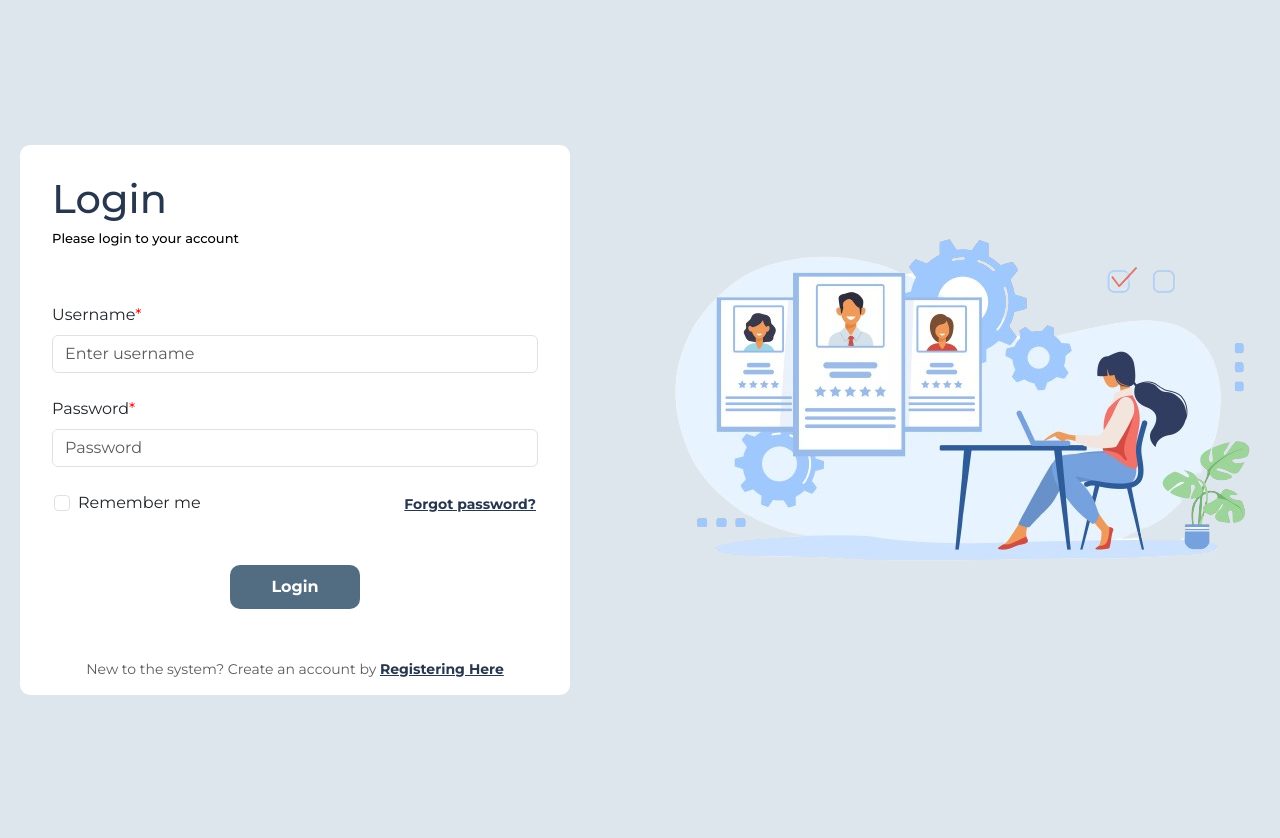
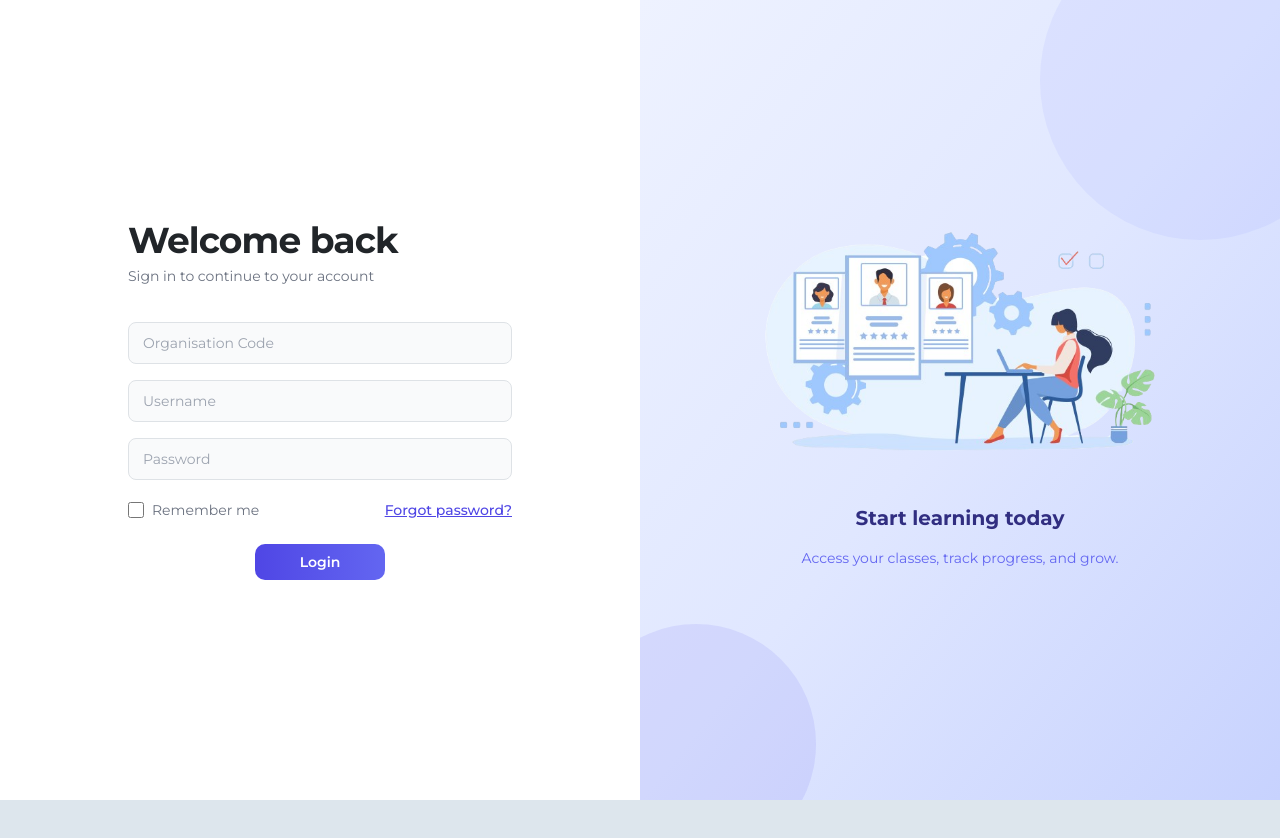
Before and after one commit to achintha-alahakoon/student-and-class-management-system-frontend, a React (Create React App) app: page / in a window 1280 px wide. After the commit the page ends 800 px from the top, so only its background shows below. Built offline with nearby package versions, Linux system fonts and the light colour scheme.

Commit message:
Install Tailwind CSS, Modify join form with Organisation Code

```diff
--- /dev/null
+++ b/postcss.config.js
@@ -0,0 +1,6 @@
+module.exports = {
+  plugins: {
+    tailwindcss: {},
+    autoprefixer: {},
+  },
+}
--- /dev/null
+++ b/src/context/AuthContext.jsx
@@ -0,0 +1,85 @@
+import { createContext, useContext, useEffect, useState } from "react";
+import { jwtDecode } from "jwt-decode";
+
+const AuthContext = createContext(null);
+
+export function AuthProvider({ children }) {
+  const [auth, setAuth] = useState({
+    user: null,
+    role: null,
+    tenantId: null,
+    token: null,
+    loading: true,
+  });
+
+  useEffect(() => {
+    const token = localStorage.getItem("token");
+    if (token) {
+      try {
+        const decoded = jwtDecode(token);
+
+        // Check if token is expired
+        const isExpired = decoded.exp * 1000 < Date.now();
+        if (isExpired) {
+          localStorage.removeItem("token");
+          localStorage.removeItem("role");
+          setAuth({ user: null, role: null, tenantId: null, token: null, loading: false });
+          return;
+        }
+
+        setAuth({
+          user: {
+            UserID: decoded.UserID,
+            Name: decoded.Name || null,
+            TenantID: decoded.TenantID,
+          },
+          role: decoded.Role,
+          tenantId: decoded.TenantID,
+          token,
+          loading: false,
+        });
+      } catch {
+        localStorage.removeItem("token");
+        localStorage.removeItem("role");
+        setAuth({ user: null, role: null, tenantId: null, token: null, loading: false });
+      }
+    } else {
+      setAuth((prev) => ({ ...prev, loading: false }));
+    }
+  }, []);
+
+  const login = (token, userData = null) => {
+  try {
+    console.log("Token received:", token); // <-- Add this
+    const decoded = jwtDecode(token);
+    console.log("Decoded JWT:", decoded); // <-- Add this
+    console.log("Role in JWT:", decoded.Role); // <-- Add this
+
+    localStorage.setItem("token", token);
+    localStorage.setItem("role", decoded.Role);
+    setAuth({ user: userData || { UserID: decoded.UserID, Name: decoded.Name, TenantID: decoded.TenantID }, role: decoded.Role, tenantId: decoded.TenantID, token, loading: false });
+  } catch (e) {
+    console.error("JWT Decode Error:", e); // <-- Add this
+  }
+};
+
+  const logout = () => {
+    localStorage.removeItem("token");
+    localStorage.removeItem("role");
+    setAuth({ user: null, role: null, tenantId: null, token: null, loading: false });
+  };
+
+  return (
+    <AuthContext.Provider value={{ ...auth, login, logout }}>
+      {children}
+    </AuthContext.Provider>
+  );
+}
+
+export function useAuth() {
+  const context = useContext(AuthContext);
+  if (!context) {
+    throw new Error("useAuth must be used inside <AuthProvider>");
+  }
+  return context;
+}
--- a/src/index.css
+++ b/src/index.css
@@ -1,4 +1,7 @@
 @import url('https://fonts.googleapis.com/css?family=Montserrat:wght@200;300;400;500;600;700&display=swap');
+@tailwind base;
+@tailwind components;
+@tailwind utilities;
 
 * {
   margin: 0;
@@ -7,5 +10,4 @@
 }
 body {
   background-color: #dde6ed !important;
-  padding: 20px;
 }
--- a/src/index.js
+++ b/src/index.js
@@ -2,10 +2,11 @@ import React from 'react';
 import ReactDOM from 'react-dom/client';
 import './index.css';
 import App from './App';
+import { AuthProvider } from "./context/AuthContext";
 
 const root = ReactDOM.createRoot(document.getElementById('root'));
 root.render(
-  <React.StrictMode>
+  <AuthProvider>
     <App />
-  </React.StrictMode>
+  </AuthProvider>
 );
--- a/src/pages/Login.jsx
+++ b/src/pages/Login.jsx
@@ -1,139 +1,147 @@
 import React, { useState } from "react";
-import { Container, Row, Col, Form, Button } from "react-bootstrap";
-import "bootstrap/dist/css/bootstrap.min.css";
+import { Link, useNavigate } from "react-router-dom";
+import axios from "axios";
 import loginpic from "../Images/loginpic.png";
-import { Link, useNavigate } from "react-router-dom";
-import "../styles/Login.css";
-import axios from "axios";
-import Validation from "../pages/LoginValidation";
+import { useAuth } from "../context/AuthContext";
 
 function Login() {
   const [values, setValues] = useState({
+    organisationCode: "",
     username: "",
     password: "",
   });
+  const [error, setError] = useState("");
+  const navigate = useNavigate();
+  const { login } = useAuth();
 
-  const navigate = useNavigate();
+  const handleSubmit = async (e) => {
+    e.preventDefault();
+    setError("");
 
-const [errors, setErrors] = useState({});
+    const payload = {
+      username: values.username,
+      password: values.password,
+      TenantID: values.organisationCode,
+    };
 
+    axios
+      .post("http://localhost:8081/api/auth/login", payload)
+      .then((res) => {
+        const { status, token, user } = res.data;
+        const role = user?.Role;
 
-  const handleSubmit = async (event) => {
-    event.preventDefault();
-    setErrors(Validation(values));
-    axios
-      .post("http://localhost:8081/api/auth/login", values)
-      .then((res) => {
-        const { status, role, token } = res.data;
         if (status === "success" && token) {
-          localStorage.setItem("token", token);
-          localStorage.setItem("role", role);
-          if (role === "Admin") {
-            navigate("/admin-dashboard");
-          } else if (role === "Tutor") {
-            navigate("/tutor-dashboard");
-          } else if (role === "Student") {
-            navigate("/student-dashboard");
-          } else if (role === "Parent") {
-            navigate("/parent-dashboard");
-          }
-          window.location.reload();
+          login(token);
+          const routes = {
+            Admin: "/admin-dashboard",
+            Tutor: "/tutor-dashboard",
+            Student: "/student-dashboard",
+            Parent: "/parent-dashboard",
+          };
+          navigate(routes[role] || "/");
         } else {
-          alert("Invalid credentials");
+          setError("Invalid username or password.");
         }
       })
-      .catch((err) => console.log(err));
+      .catch((err) => {
+        console.error("Login API error:", err);
+        setError("Unable to connect. Please try again.");
+      });
   };
 
+  return (
+    <div className="flex h-screen w-screen overflow-hidden font-sans">
+      {/* Left panel */}
+      <div className="flex w-1/2 shrink-0 flex-col justify-center items-center overflow-y-auto bg-white px-14 py-12">
+        <div className="w-full max-w-sm">
+          <h1 className="mb-1.5 text-4xl font-bold tracking-tight">
+            Welcome back
+          </h1>
+          <p className="mb-9 text-sm text-gray-500">
+            Sign in to continue to your account
+          </p>
 
-  return (
-    <div className="d-flex justify-content-center align-items-center vh-100 login-container">
-      <Container fluid className="login-container">
-        <Row>
-          <Col md={6} className="login-form">
-            <h1>Login</h1>
-            <h5>Please login to your account</h5>
-            <br />
-            <br />
-            <Form onSubmit={handleSubmit}>
-              <Form.Group
-                controlId="username"
-                style={{ marginLeft: "20px", marginRight: "20px" }}
-              >
-                <Form.Label>Username</Form.Label>
-                <Form.Label style={{ color: "#FF0000" }}>*</Form.Label>
-                <Form.Control
+          {error && (
+            <div className="mb-4 rounded-lg border border-red-200 bg-red-50 px-4 py-3 text-sm text-red-600">
+              {error}
+            </div>
+          )}
+
+          <form onSubmit={handleSubmit} className="space-y-4">
+            <input
               type="text"
-                  placeholder="Enter username"
+              placeholder="Organisation Code"
+              value={values.organisationCode}
+              onChange={(e) =>
+                setValues({ ...values, organisationCode: e.target.value })
+              }
+              className="w-full rounded-lg border border-gray-200 bg-gray-50 px-3.5 py-2.5 text-sm text-gray-900 placeholder-gray-400 outline-none transition focus:border-indigo-500 focus:bg-white focus:ring-2 focus:ring-indigo-100"
+              required
+            />
+            <input
+              type="text"
+              placeholder="Username"
               value={values.username}
-                  onChange={e => setValues({ ...values, username: e.target.value })}
+              onChange={(e) =>
+                setValues({ ...values, username: e.target.value })
+              }
+              className="w-full rounded-lg border border-gray-200 bg-gray-50 px-3.5 py-2.5 text-sm text-gray-900 placeholder-gray-400 outline-none transition focus:border-indigo-500 focus:bg-white focus:ring-2 focus:ring-indigo-100"
             />
-                {errors.username && (
-                  <span className="text-danger">{errors.username}</span>
-                )}
-              </Form.Group>
-              <br />
-              <Form.Group
-                controlId="password"
-                style={{ marginLeft: "20px", marginRight: "20px" }}
-              >
-                <Form.Label>Password</Form.Label>
-                <Form.Label style={{ color: "#FF0000" }}>*</Form.Label>
-                <Form.Control
+
+            <input
               type="password"
               placeholder="Password"
               value={values.password}
-                  onChange={e => setValues({ ...values, password: e.target.value })}
+              onChange={(e) =>
+                setValues({ ...values, password: e.target.value })
+              }
+              className="w-full rounded-lg border border-gray-200 bg-gray-50 px-3.5 py-2.5 text-sm text-gray-900 placeholder-gray-400 outline-none transition focus:border-indigo-500 focus:bg-white focus:ring-2 focus:ring-indigo-100"
             />
 
-                {errors.password && (
-                  <span className="text-danger">{errors.password}</span>
-                )}
-              </Form.Group>
-              <br />
-              <Row
-                className="align-items-center"
-                style={{ marginLeft: "10px", marginRight: "10px" }}
+            <div className="flex items-center justify-between pt-1">
+              <label className="flex cursor-pointer items-center gap-2 text-sm text-gray-500">
+                <input type="checkbox" className="h-4 w-4 accent-indigo-600" />
+                Remember me
+              </label>
+              <Link
+                to="#"
+                className="text-sm font-medium text-indigo-600 hover:text-indigo-700"
               >
-                <Col>
-                  <Form.Group controlId="rememberMe" className="mb-0">
-                    <Form.Check type="checkbox" label="Remember me" />
-                  </Form.Group>
-                </Col>
-                <Col className="text-end">
-                  <Form.Group controlId="forgotPassword" className="mb-0">
-                    <Form.Text className="text-muted">
-                      <Link to="#" className="login-form-link">
                 Forgot password?
               </Link>
-                    </Form.Text>
-                  </Form.Group>
-                </Col>
-              </Row>
-              <br />
-              <br />
-              <div className="text-center">
-                <Button variant="primary" type="submit" className="login-btn">
+            </div>
+            <div className="mt-4 w-full flex items-center justify-center">
+              <button
+                type="submit"
+                className="w-full rounded-lg bg-gradient-to-r from-indigo-600 to-indigo-500 py-2 text-sm font-semibold text-white transition hover:opacity-90 active:opacity-95"
+              >
                 Login
-                  </Button>
-                <br />
-                <br />
-                <br />
-                <Form.Text className="text-muted mt-3">
-                  New to the system? Create an account by{" "}
-                  <Link to="/register" className="login-form-link">
-                    Registering Here
-                  </Link>
-                </Form.Text>
+              </button>
             </div>
-              <br />
-            </Form>
-          </Col>
-          <Col md={6} className="login-image">
-            <img src={loginpic} alt="Login" />
-          </Col>
-        </Row>
-      </Container>
+          </form>
+        </div>
+      </div>
+
+      {/* Right panel */}
+      <div className="relative flex flex-1 flex-col items-center justify-center overflow-hidden bg-gradient-to-br from-indigo-50 via-indigo-100 to-indigo-200 p-12">
+        <div className="pointer-events-none absolute -right-20 -top-20 h-80 w-80 rounded-full bg-indigo-400/10" />
+        <div className="pointer-events-none absolute -bottom-16 -left-16 h-60 w-60 rounded-full bg-indigo-600/10" />
+
+        <img
+          src={loginpic}
+          alt="Student learning illustration"
+          className="relative z-10 w-full max-w-md object-contain"
+        />
+
+        <div className="relative z-10 mt-8 text-center">
+          <p className="text-xl font-bold text-indigo-900">
+            Start learning today
+          </p>
+          <p className="mt-1 text-sm text-indigo-500">
+            Access your classes, track progress, and grow.
+          </p>
+        </div>
+      </div>
     </div>
   );
 }
--- /dev/null
+++ b/tailwind.config.js
@@ -0,0 +1,10 @@
+/** @type {import('tailwindcss').Config} */
+module.exports = {
+  content: [
+    "./src/**/*.{js,jsx,ts,tsx}",
+  ],
+  theme: {
+    extend: {},
+  },
+  plugins: [],
+};
```
Also changed, not shown: package.json (+14 -7 lines), 1 other file (tests, documents, lock files or other folders). Lines whose indentation alone changed are shown as unchanged.
